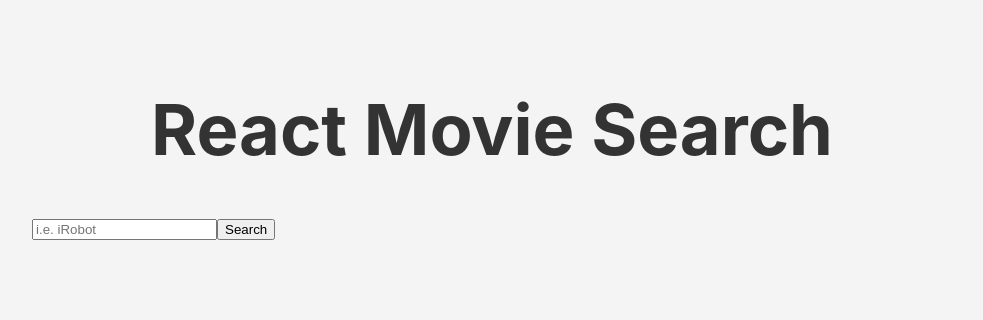
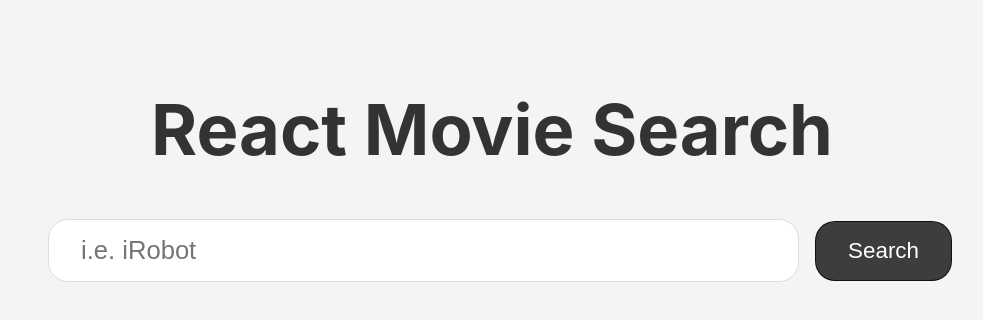
Before and after one commit to rjiovan/movie_search, a React (Create React App) app: page / in a window 1280 px wide. Shown: the top 320 px of the page, without its empty margins (148-1131 px from the left). Built offline with nearby package versions, Linux system fonts and the light colour scheme.

Commit message:
style the searchmovie component

```diff
--- /dev/null
+++ b/src/components/SearchMovies.css
@@ -0,0 +1,45 @@
+.form {
+    display:grid;
+}
+
+.label {
+    font-size: 1.2rem;
+    margin-bottom: 0.2rem;
+    text-transform: uppercase;
+}
+
+.input {
+    font-size: 1.6rem;
+    padding: 0.5rem 2rem;
+    line-height: 2.8rem;
+    border-radius: 20px;
+    border: 1px solid #ddd;
+    margin-bottom: 1rem;
+}
+
+.button {
+    background-color: rgba(0,0,0,0.75);
+    color: white;
+    padding: 1rem 2rem;
+    border: 1px solid rgba(0,0,0,0.75);
+    border-radius: 20px;
+    font-size: 1.4rem;
+    cursor: pointer;
+    transition: background-color 250ms;
+}
+
+.button:hover {
+    background-color: rgba(0,0,0,0.85);
+}
+
+@media (min-width:786px){
+    .form {
+        grid-template-columns: auto 1fr auto;
+        grid-gap: 1rem;
+        align-items: center;
+    }
+
+    .input {
+        margin-bottom: 0;
+    }
+}
--- a/src/components/SearchMovies.js
+++ b/src/components/SearchMovies.js
@@ -1,4 +1,5 @@
 import React from 'react'
+import '../components/SearchMovies.css';
 
 export default function SearchMovies() {
     return (
```
